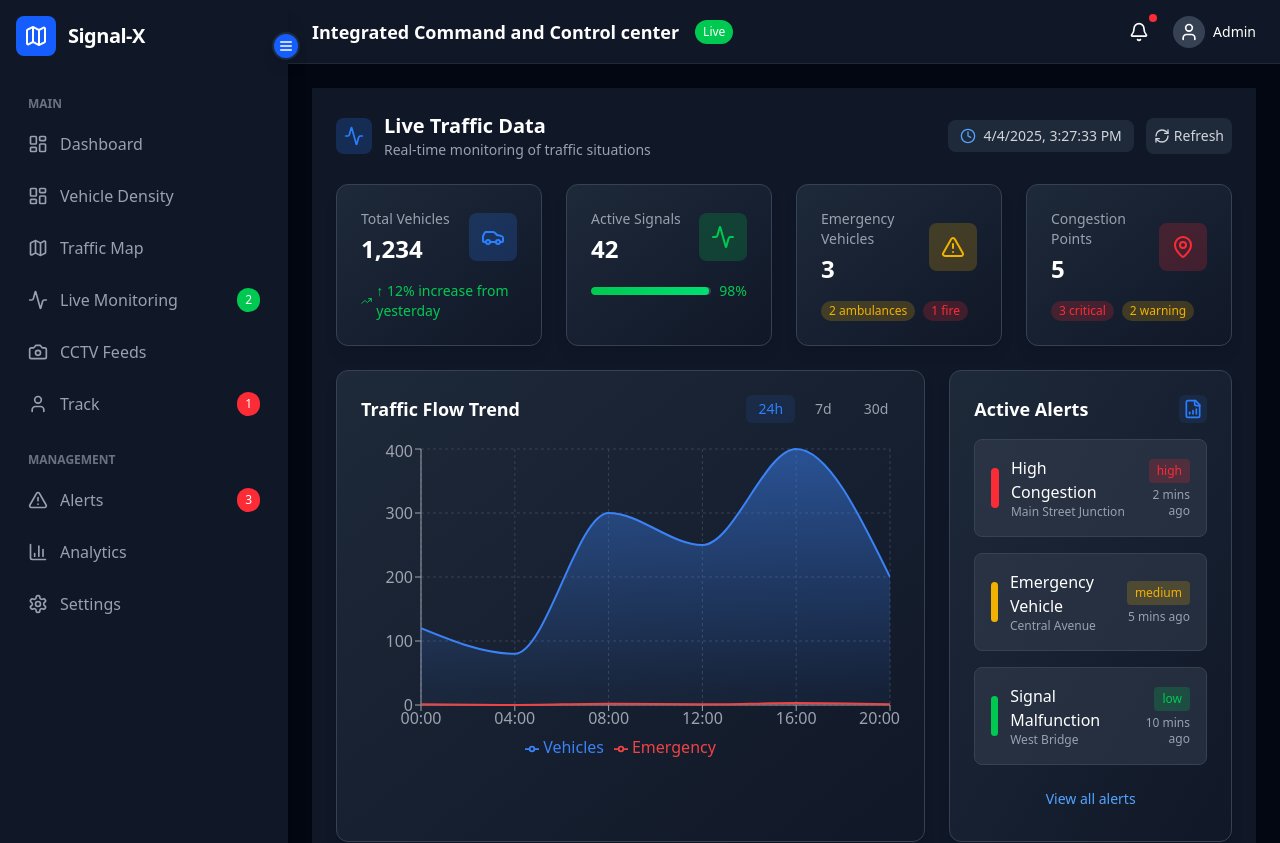
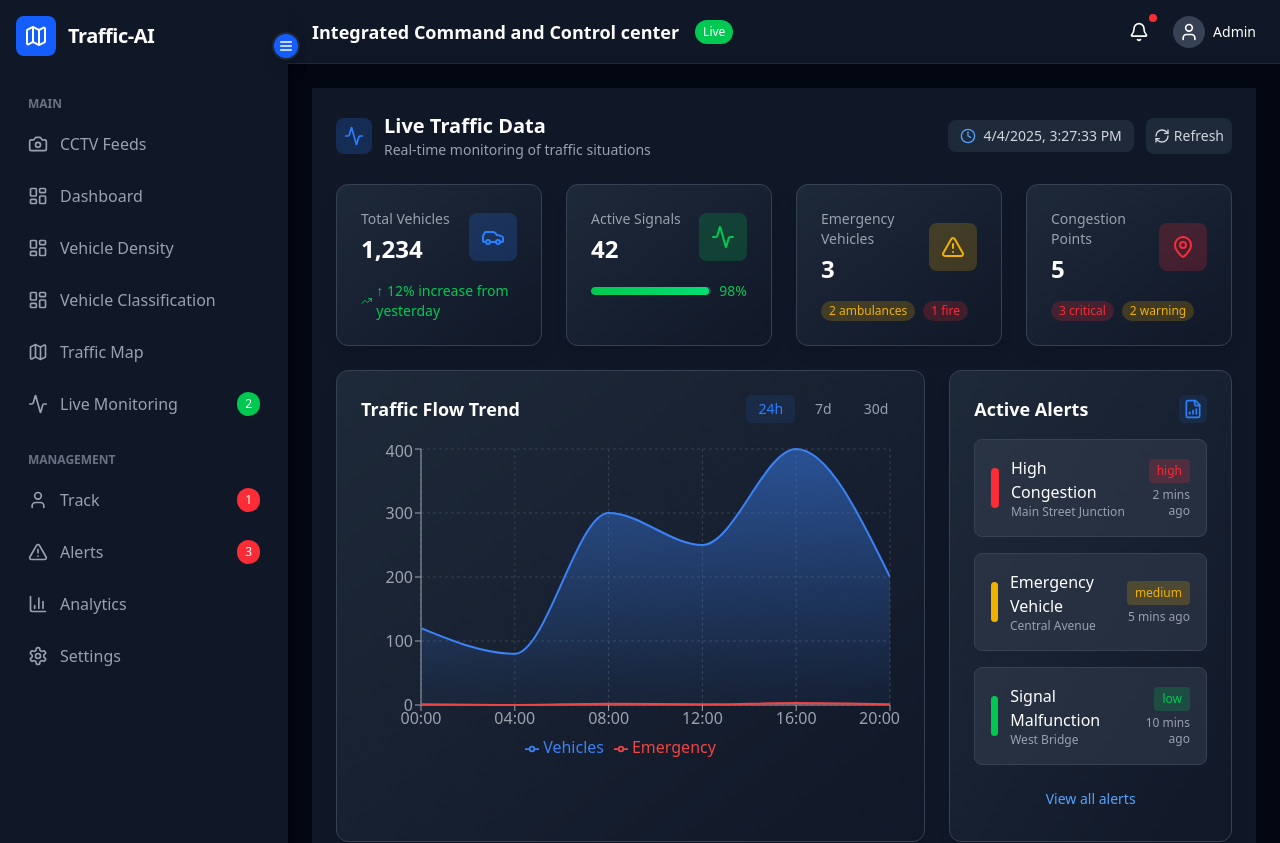
Before and after one commit to ArshTiwari2004/Signal-X, a React (Vite) app in the folder traffic-monitoring/frontend/web/signalx-web/: page /dashboard in a window 1280 px wide. Shown: the top 843 px of the page. Built offline with nearby package versions, Linux system fonts and the light colour scheme; what mappls-web-maps would draw is missing.

Commit message:
feat: updated sidebar

```diff
--- a/traffic-monitoring/frontend/web/signalx-web/src/components/Sidebar.jsx
+++ b/traffic-monitoring/frontend/web/signalx-web/src/components/Sidebar.jsx
@@ -24,17 +24,19 @@ const Sidebar = () => {
     {
       name: "Main",
       items: [
+        { icon: Camera, label: 'CCTV Feeds', path: '/cctv', badge: null },
         { icon: LayoutDashboard, label: 'Dashboard', path: '/results', badge: null },
         { icon: LayoutDashboard, label: 'Vehicle Density', path: '/traffic-detection', badge: null },
+        { icon: LayoutDashboard, label: 'Vehicle Classification', path: '/vehicles', badge: null },
         { icon: Map, label: 'Traffic Map', path: '/trafficmap', badge: null },
         { icon: Activity, label: 'Live Monitoring', path: '/signal-control', badge: { count: '2', color: 'bg-green-500' } },
-        { icon: Camera, label: 'CCTV Feeds', path: '/cctv', badge: null },
-        { icon: User, label: 'Track', path: '/emergency-vehicle-tracker', badge: { count: '1', color: 'bg-red-500' } },
+
       ]
     },
     {
       name: "Management",
       items: [
+        { icon: User, label: 'Track', path: '/emergency-vehicle-tracker', badge: { count: '1', color: 'bg-red-500' } },
         { icon: AlertTriangle, label: 'Alerts', path: '/alerts', badge: { count: '3', color: 'bg-red-500' } },
         { icon: BarChart3, label: 'Analytics', path: '/analytics', badge: null },
         { icon: Settings, label: 'Settings', path: '/settings', badge: null },
@@ -64,7 +66,7 @@ const Sidebar = () => {
         <div className="bg-blue-600 p-2 rounded-lg">
           <Map className="w-6 h-6 text-white" />
         </div>
-        {!collapsed && <h1 className="text-xl font-bold tracking-tight">Signal-X</h1>}
+        {!collapsed && <h1 className="text-xl font-bold tracking-tight">Traffic-AI</h1>}
       </div>
 
       {/* Navigation */}
```
